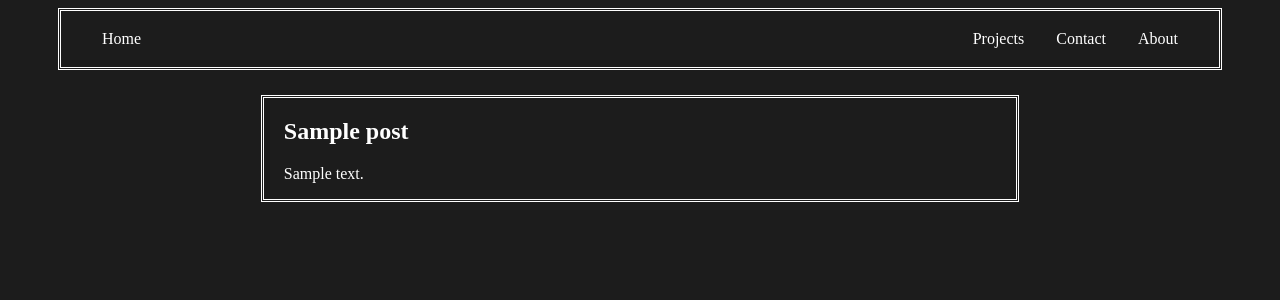
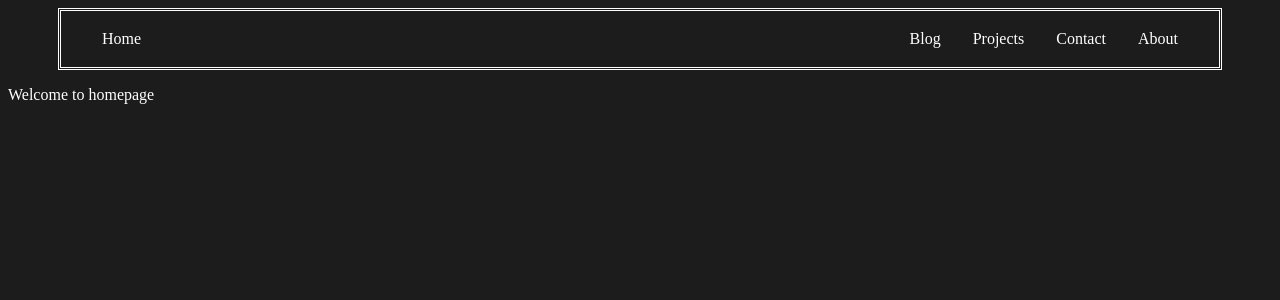
Before and after one commit to memreyagci/personal_website, a Flask app: page / in a window 1280 px wide. Shown: the top 300 px of the page. Run offline with Flask 2, Linux system fonts and the light colour scheme; tables that the repository leaves empty hold one stand-in row (values such as "Sample post").

Commit message:
index.html is renamed to blog.html and a temporary index.html page is created. Blog posts will be displayed under newly created button on navigation bar "Blog". Index page will be a short description of the website, and maybe below it, there might a latest section for both blog posts and projects.

```diff
--- a/app.py
+++ b/app.py
@@ -10,9 +10,14 @@ Base.metadata.create_all(engine)
 
 @app.route("/")
 def index():
+    return render_template("pages/index.html")
+
+
+@app.route("/blog")
+def blog():
     posts = session.query(Post).all()
 
-    return render_template("pages/index.html", posts=posts)
+    return render_template("pages/blog.html", posts=posts)
 
 
 @app.route("/projects")
--- a/templates/includes/nav.html
+++ b/templates/includes/nav.html
@@ -3,4 +3,5 @@
     <li><a href="{{ url_for('about') }}">About</a></li>
     <li><a href="{{ url_for('contact') }}">Contact</a></li>
     <li><a href="{{ url_for('projects') }}">Projects</a></li>
+    <li><a href="{{ url_for('blog') }}">Blog</a></li>
 </ul>
--- a/templates/pages/index.html
+++ b/templates/pages/index.html
@@ -8,19 +8,6 @@
 <body>
     {% import 'includes/nav.html' as nav %}
     {{ nav }}
-    <div id=posts>
-        {% for post in posts %}
-        <a class=post_link href="{{ url_for('post', id=post.id) }}">
-            <div class=post_preview>
-                <h2>
-                    {{ post.title }}
-                </h2>
-                <p>
-                    {{ post.content | truncate(350, end='...(Read more)') }}
-                </p>
-            </div>
-        </a>
-        {% endfor %}
-    </div>
+    <p>Welcome to homepage</p>
 </body>
 </html>
```
Also changed, not shown: templates/pages/blog.html (added, +26 -0 lines).
